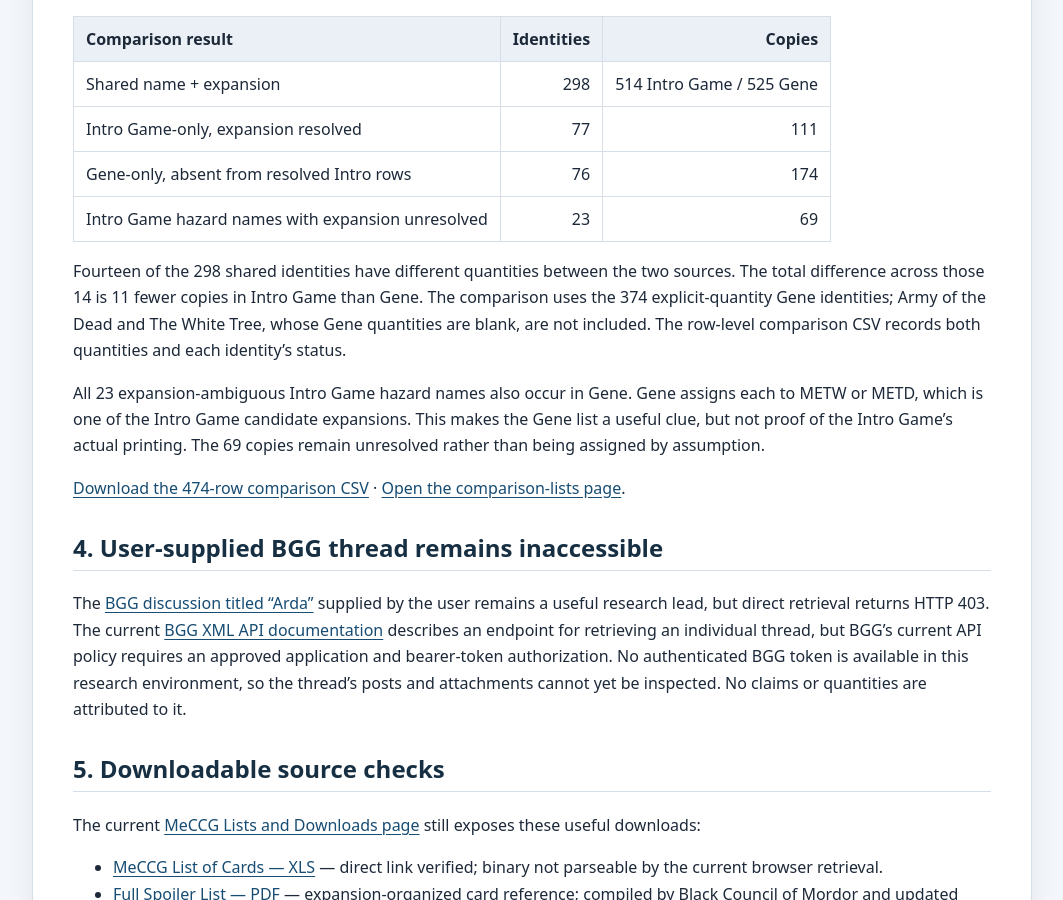
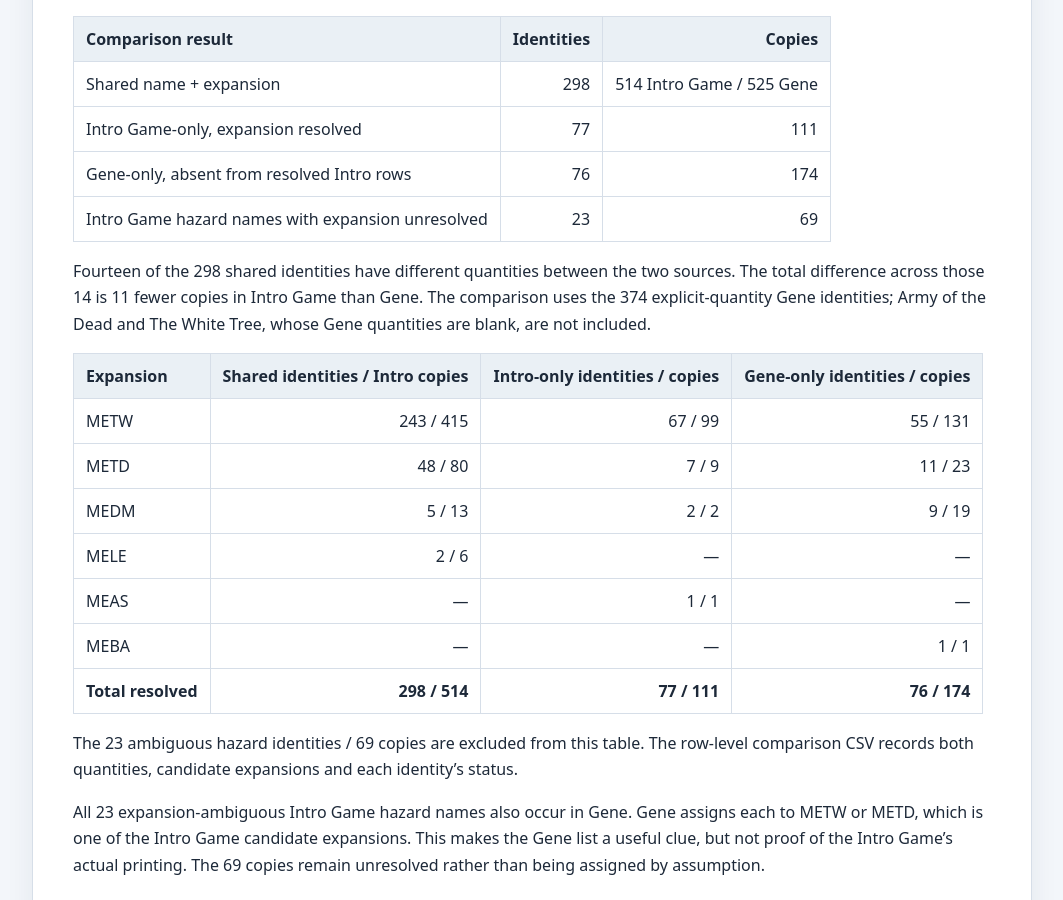
Before and after one commit to JamSpot/meccg-arda-master-database, a Jekyll site: the page built from docs/research-watch-2026-11-20.md, in a window 1280 px wide and 900 px high, scrolled down 2761 px. Shown: the whole window, without its empty margins (108-1171 px from the left). Built offline with Jekyll 4.4.1, drawn with Linux system fonts in a browser that asks for light colours.

Commit message:
Add expansion-level Intro Game and Gene comparison

```diff
--- a/docs/research-watch-2026-11-20.md
+++ b/docs/research-watch-2026-11-20.md
@@ -80,7 +80,19 @@ I compared the all-rarities Intro Game inventory against the explicit-quantity r
 | Gene-only, absent from resolved Intro rows | 76 | 174 |
 | Intro Game hazard names with expansion unresolved | 23 | 69 |
 
-Fourteen of the 298 shared identities have different quantities between the two sources. The total difference across those 14 is 11 fewer copies in Intro Game than Gene. The comparison uses the 374 explicit-quantity Gene identities; Army of the Dead and The White Tree, whose Gene quantities are blank, are not included. The row-level comparison CSV records both quantities and each identity's status.
+Fourteen of the 298 shared identities have different quantities between the two sources. The total difference across those 14 is 11 fewer copies in Intro Game than Gene. The comparison uses the 374 explicit-quantity Gene identities; Army of the Dead and The White Tree, whose Gene quantities are blank, are not included.
+
+| Expansion | Shared identities / Intro copies | Intro-only identities / copies | Gene-only identities / copies |
+|---|---:|---:|---:|
+| METW | 243 / 415 | 67 / 99 | 55 / 131 |
+| METD | 48 / 80 | 7 / 9 | 11 / 23 |
+| MEDM | 5 / 13 | 2 / 2 | 9 / 19 |
+| MELE | 2 / 6 | — | — |
+| MEAS | — | 1 / 1 | — |
+| MEBA | — | — | 1 / 1 |
+| **Total resolved** | **298 / 514** | **77 / 111** | **76 / 174** |
+
+The 23 ambiguous hazard identities / 69 copies are excluded from this table. The row-level comparison CSV records both quantities, candidate expansions and each identity's status.
 
 All 23 expansion-ambiguous Intro Game hazard names also occur in Gene. Gene assigns each to METW or METD, which is one of the Intro Game candidate expansions. This makes the Gene list a useful clue, but not proof of the Intro Game's actual printing. The 69 copies remain unresolved rather than being assigned by assumption.
 
```
